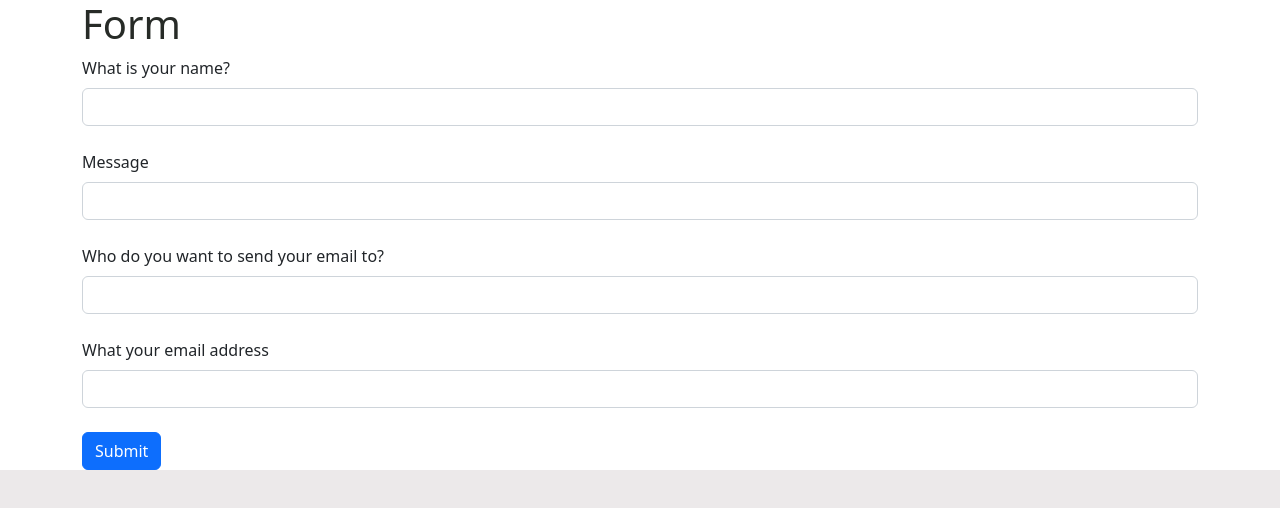
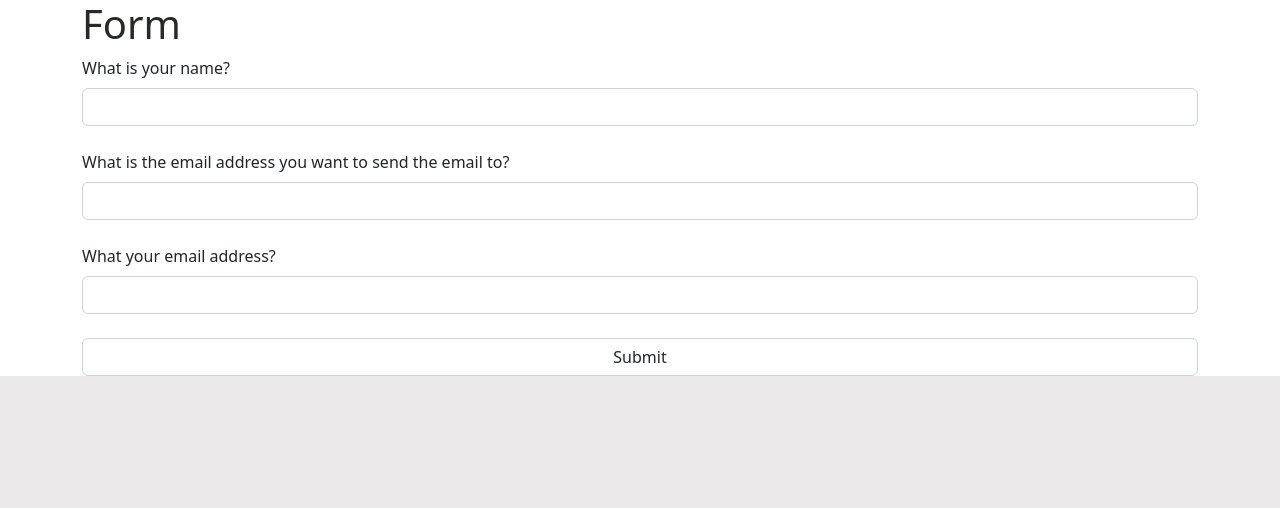
Before and after one commit to jacque1ine/Hackville-write-here, a Next.js app: page /form in a window 1280 px wide. Shown: the top 508 px of the page. Built offline with nearby package versions, Linux system fonts and the light colour scheme.

Commit message:
rebased and resolved merge conflicts

```diff
--- a/component/ContactForm.tsx
+++ b/component/ContactForm.tsx
@@ -3,36 +3,31 @@ import { useEffect, useState } from "react";
 import emailjs from "@emailjs/browser";
 import Form from "react-bootstrap/Form";
 import Button from "react-bootstrap/Button";
-
-function sendEmail(e: any) {
-  e.preventDefault();
-  emailjs
-    .sendForm(
-      "service_1128xjn",
-      "template_dwbvoyh",
-      e.target,
-      "RTKXEoUG3NUwuirJi"
-    )
-    .then(
-      (result) => {
-        console.log(result.text);
-      },
-      (error) => {
-        console.log(error.text);
-      }
-    );
-}
+import { useForm, SubmitHandler } from "react-hook-form";
+type FormValues = {
+  from_name: string;
+  message: string;
+  to_email: string;
+  from_email: string;
+};
 
 const ContactForm = () => {
-  return (
-    <>
-      <Form id="form" onSubmit={sendEmail}>
+  // const { register, handleSubmit } = useForm<FormValues>();
+  // const onSubmit: SubmitHandler<FormValues> = (data: any) => console.log(data);
+  // return (
+
+  {
+    /* <Form id="form"> */
+  }
+  {
+    /* <Form id="form">
         <Form.Group className="mb-4">
           <Form.Label htmlFor="from_name">What is your name?</Form.Label>
           <Form.Control
             type="text"
             name="from_name"
             id="from_name"
+            placeholder="Enter full name"
           ></Form.Control>
         </Form.Group>
         <Form.Group className="mb-4">
@@ -50,23 +45,107 @@ const ContactForm = () => {
           ></Form.Control>
         </Form.Group>
         <Form.Group className="mb-4">
-          <Form.Label htmlFor="reply_to">What your email address</Form.Label>
+          <Form.Label htmlFor="reply_to">What your email address?</Form.Label>
           <Form.Control
             type="text"
             name="reply_to"
             id="reply_to"
           ></Form.Control>
         </Form.Group>
-        <Form.Group className="mb-4">
-          <Button type="submit" id="button" value="Send Email">
+        <Form.Group className="mb-4 d-grid gap-2">
+          <Button
+            type="submit"
+            id="button"
+            value="Send Email"
+            size="lg"
+            onSubmit={sendEmail}
+          >
             Submit
           </Button>
         </Form.Group>
+      </Form> */
+  }
+  {
+    /* ); */
+  }
+  const {
+    register,
+    handleSubmit,
+    formState: { errors },
+  } = useForm();
+  function sendEmail(data: any) {
+    console.log("send email called");
+    const contactParams: any = {
+      from_name: data.from_name,
+      message: "hello there",
+      to_email: data.to_email,
+      from_email: data.from_email,
+    };
+
+    console.log("this is contact params");
+    console.log(contactParams);
+
+    emailjs
+      .send(
+        "service_1128xjn",
+        "template_dwbvoyh",
+        contactParams,
+        "RTKXEoUG3NUwuirJi"
+      )
+      // .then(
+      //   (result) => {
+      //     console.log(result.text);
+      //   },
+      //   (error) => {
+      //     console.log(error.text);
+      //   }
+      // );
+      .then(
+        function (response) {
+          console.log("SUCCESS!", response.status, response.text);
+        },
+        function (error) {
+          console.log("FAILED...", error);
+        }
+      );
+  }
+  return (
+    <>
+      <Form
+        onSubmit={handleSubmit((data) => {
+          sendEmail(data);
+        })}
+        id="myForm"
+      >
+        <Form.Label>What is your name?</Form.Label>
+        <Form.Control
+          className="mb-4"
+          {...register("from_name", { required: true })}
+        />
+
+        <Form.Label>
+          What is the email address you want to send the email to?
+        </Form.Label>
+        <Form.Control
+          className="mb-4"
+          {...register("to_email", { required: true })}
+        />
+        <Form.Label>What your email address?</Form.Label>
+        <Form.Control
+          className="mb-4"
+          {...register("from_email", { required: true })}
+        />
+        <Form.Control type="submit" />
       </Form>
     </>
+
+    // const contactParams: any= {
+    //   from_name: this.from_name,
+    //   message:test,
+    //   to_email: trip.traveler.email,
+    //   from_email: trip.owner.email,
+    // };
   );
 };
 
 export default ContactForm;
-
-//422The recipient address is empty
--- a/package.json
+++ b/package.json
@@ -17,18 +17,18 @@
     "@types/react-dom": "18.0.10",
     "bootstrap": "^5.2.3",
     "axios": "^1.3.2",
-    "bootstrap": "^5.2.3",
     "bootstrap-icons": "^1.10.3",
     "cohere-ai": "^5.0.2",
     "emailjs-com": "^3.2.0",
     "eslint": "8.34.0",
     "eslint-config-next": "13.1.6",
     "next": "13.1.6",
-    "react": "18.2.0",
+    "react": "^18.2.0",
     "react-bootstrap": "^2.7.1",
     "react-dom": "18.2.0",
     "react-hot-toast": "^2.4.0",
     "react-webcam": "^7.0.1",
+    "react-hook-form": "^7.43.1",
     "react-redux": "^8.0.5",
     "redux": "^4.2.1",
     "redux-thunk": "^2.4.2",
```
Also changed, not shown: 1 other file (tests, documents, lock files or other folders).
